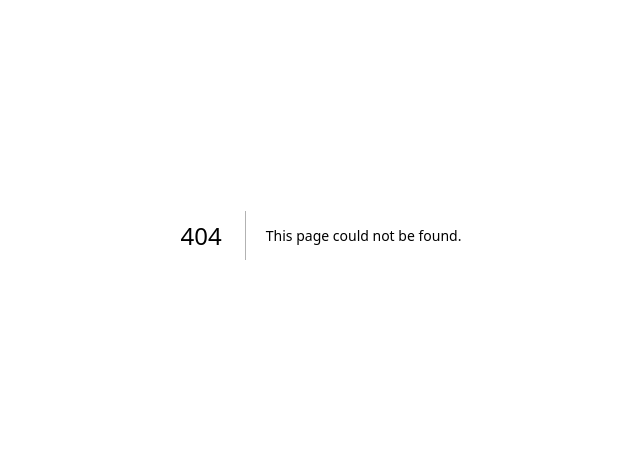
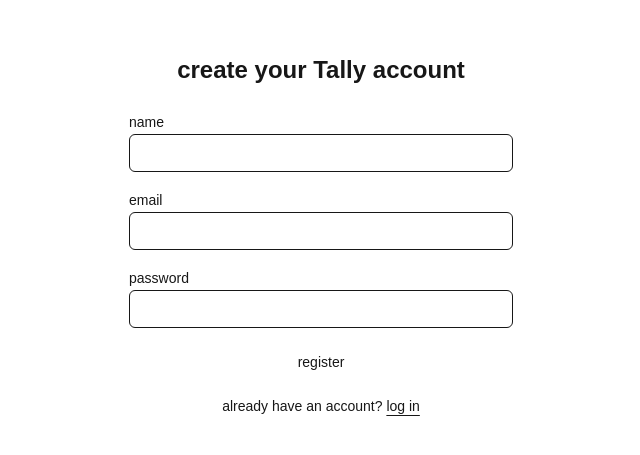
Before and after one commit to nerovkha/tally, a Next.js app: page /register in a window 1280 px wide. Before the commit this address had no page. Shown: the part 165-620 px from the top of the page, without its empty margins (319-959 px from the left). Built offline with nearby package versions, Linux system fonts and the light colour scheme; no server answers.

Commit message:
add register and login pages

```diff
--- /dev/null
+++ b/src/app/(auth)/login/login-form.tsx
@@ -0,0 +1,83 @@
+"use client";
+
+import Link from "next/link";
+import { useRouter } from "next/navigation";
+import { useState, type FormEvent } from "react";
+import { signIn } from "next-auth/react";
+
+export default function LoginForm() {
+  const router = useRouter();
+  const [error, setError] = useState<string | null>(null);
+  const [pending, setPending] = useState(false);
+
+  async function onSubmit(event: FormEvent<HTMLFormElement>) {
+    event.preventDefault();
+    setPending(true);
+    setError(null);
+
+    const formData = new FormData(event.currentTarget);
+    const result = await signIn("credentials", {
+      email: formData.get("email"),
+      password: formData.get("password"),
+      redirect: false,
+    });
+
+    if (result?.error) {
+      setError("wrong email or password");
+      setPending(false);
+      return;
+    }
+
+    router.push("/groups");
+    router.refresh();
+  }
+
+  return (
+    <form onSubmit={onSubmit} className="space-y-4">
+      <div className="space-y-1">
+        <label htmlFor="email" className="text-sm font-medium">
+          email
+        </label>
+        <input
+          id="email"
+          name="email"
+          type="email"
+          required
+          autoComplete="email"
+          className="w-full rounded-md border border-input bg-transparent px-3 py-2 text-sm outline-none focus:ring-2 focus:ring-ring"
+        />
+      </div>
+      <div className="space-y-1">
+        <label htmlFor="password" className="text-sm font-medium">
+          password
+        </label>
+        <input
+          id="password"
+          name="password"
+          type="password"
+          required
+          autoComplete="current-password"
+          className="w-full rounded-md border border-input bg-transparent px-3 py-2 text-sm outline-none focus:ring-2 focus:ring-ring"
+        />
+      </div>
+      {error && (
+        <p className="text-sm text-red-600" role="alert">
+          {error}
+        </p>
+      )}
+      <button
+        type="submit"
+        disabled={pending}
+        className="w-full rounded-md bg-primary px-3 py-2 text-sm font-medium text-primary-foreground disabled:opacity-50"
+      >
+        {pending ? "logging in..." : "log in"}
+      </button>
+      <p className="text-center text-sm text-muted-foreground">
+        no account?{" "}
+        <Link href="/register" className="underline underline-offset-4">
+          register
+        </Link>
+      </p>
+    </form>
+  );
+}
--- /dev/null
+++ b/src/app/(auth)/login/page.tsx
@@ -0,0 +1,14 @@
+import LoginForm from "./login-form";
+
+export const metadata = { title: "Log in — Tally" };
+
+export default function LoginPage() {
+  return (
+    <main className="grid flex-1 place-items-center px-4">
+      <div className="w-full max-w-sm space-y-6">
+        <h1 className="text-2xl font-semibold text-center">log in to Tally</h1>
+        <LoginForm />
+      </div>
+    </main>
+  );
+}
--- /dev/null
+++ b/src/app/(auth)/register/page.tsx
@@ -0,0 +1,14 @@
+import RegisterForm from "./register-form";
+
+export const metadata = { title: "Register — Tally" };
+
+export default function RegisterPage() {
+  return (
+    <main className="grid flex-1 place-items-center px-4">
+      <div className="w-full max-w-sm space-y-6">
+        <h1 className="text-2xl font-semibold text-center">create your Tally account</h1>
+        <RegisterForm />
+      </div>
+    </main>
+  );
+}
--- /dev/null
+++ b/src/app/(auth)/register/register-form.tsx
@@ -0,0 +1,80 @@
+"use client";
+
+import Link from "next/link";
+import { useActionState } from "react";
+import { useFormStatus } from "react-dom";
+import { register, type RegisterState } from "@/lib/actions/auth";
+
+function SubmitButton() {
+  const { pending } = useFormStatus();
+
+  return (
+    <button
+      type="submit"
+      disabled={pending}
+      className="w-full rounded-md bg-primary px-3 py-2 text-sm font-medium text-primary-foreground disabled:opacity-50"
+    >
+      {pending ? "creating account..." : "register"}
+    </button>
+  );
+}
+
+export default function RegisterForm() {
+  const [state, action] = useActionState<RegisterState, FormData>(register, {});
+
+  return (
+    <form action={action} className="space-y-4">
+      <div className="space-y-1">
+        <label htmlFor="name" className="text-sm font-medium">
+          name
+        </label>
+        <input
+          id="name"
+          name="name"
+          required
+          autoComplete="name"
+          className="w-full rounded-md border border-input bg-transparent px-3 py-2 text-sm outline-none focus:ring-2 focus:ring-ring"
+        />
+      </div>
+      <div className="space-y-1">
+        <label htmlFor="email" className="text-sm font-medium">
+          email
+        </label>
+        <input
+          id="email"
+          name="email"
+          type="email"
+          required
+          autoComplete="email"
+          className="w-full rounded-md border border-input bg-transparent px-3 py-2 text-sm outline-none focus:ring-2 focus:ring-ring"
+        />
+      </div>
+      <div className="space-y-1">
+        <label htmlFor="password" className="text-sm font-medium">
+          password
+        </label>
+        <input
+          id="password"
+          name="password"
+          type="password"
+          required
+          minLength={8}
+          autoComplete="new-password"
+          className="w-full rounded-md border border-input bg-transparent px-3 py-2 text-sm outline-none focus:ring-2 focus:ring-ring"
+        />
+      </div>
+      {state.error && (
+        <p className="text-sm text-red-600" role="alert">
+          {state.error}
+        </p>
+      )}
+      <SubmitButton />
+      <p className="text-center text-sm text-muted-foreground">
+        already have an account?{" "}
+        <Link href="/login" className="underline underline-offset-4">
+          log in
+        </Link>
+      </p>
+    </form>
+  );
+}
--- /dev/null
+++ b/src/lib/actions/auth.ts
@@ -0,0 +1,45 @@
+"use server";
+
+import bcrypt from "bcryptjs";
+import { eq } from "drizzle-orm";
+import { redirect } from "next/navigation";
+import { db } from "@/db";
+import { users } from "@/db/schema";
+import { signIn } from "@/auth";
+import { registerSchema } from "@/lib/validation";
+
+export type RegisterState = { error?: string };
+
+export async function register(
+  _prev: RegisterState,
+  formData: FormData,
+): Promise<RegisterState> {
+  const parsed = registerSchema.safeParse({
+    name: formData.get("name"),
+    email: formData.get("email"),
+    password: formData.get("password"),
+  });
+
+  if (!parsed.success) {
+    return { error: parsed.error.issues[0].message };
+  }
+
+  const { name, email, password } = parsed.data;
+
+  const [existing] = await db
+    .select({ id: users.id })
+    .from(users)
+    .where(eq(users.email, email))
+    .limit(1);
+
+  if (existing) {
+    return { error: "an account with this email already exists" };
+  }
+
+  const passwordHash = await bcrypt.hash(password, 10);
+
+  await db.insert(users).values({ name, email, passwordHash });
+
+  await signIn("credentials", { email, password, redirect: false });
+  redirect("/groups");
+}
--- /dev/null
+++ b/src/lib/validation.ts
@@ -0,0 +1,12 @@
+import { z } from "zod";
+
+export const registerSchema = z.object({
+  name: z.string().trim().min(1, "name is required"),
+  email: z.string().trim().toLowerCase().email("enter a valid email"),
+  password: z.string().min(8, "password must be at least 8 characters"),
+});
+
+export const loginSchema = z.object({
+  email: z.string().trim().toLowerCase().email("enter a valid email"),
+  password: z.string().min(1, "password is required"),
+});
```
